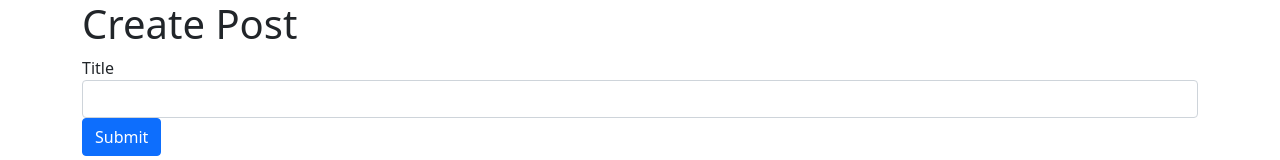
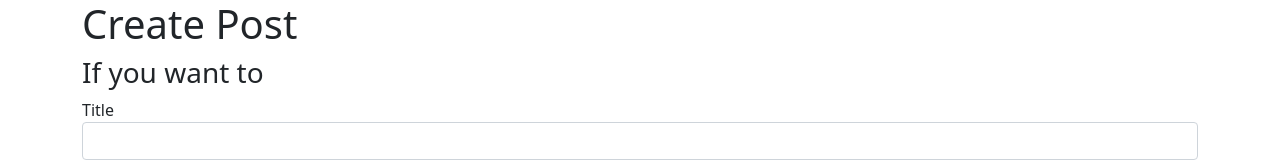
Before and after one commit to Dboee/tinymicroserviceapp, a React (Create React App) app in the folder client/: page / in a window 1280 px wide. Shown: the top 160 px of the page. Built offline with nearby package versions, Linux system fonts and the light colour scheme; no server answers.

Commit message:
adds subheading on client appliaction

```diff
--- a/client/src/App.js
+++ b/client/src/App.js
@@ -1,17 +1,17 @@
 import React from 'react';
-import PostCreate from "./Components/PostCreate/PostCreate.js"
-import PostList from "./Components/PostList/PostList.js"
+import PostCreate from './Components/PostCreate/PostCreate.js';
+import PostList from './Components/PostList/PostList.js';
 
 const App = () => {
   return (
-      <div className="container">
+    <div className='container'>
       <h1>Create Post</h1>
+      <h3>If you want to</h3>
       <PostCreate />
       <hr />
 
       <h1>Posts</h1>
       <PostList />
-
     </div>
   );
 };
```
Lines whose indentation alone changed are shown as unchanged.
